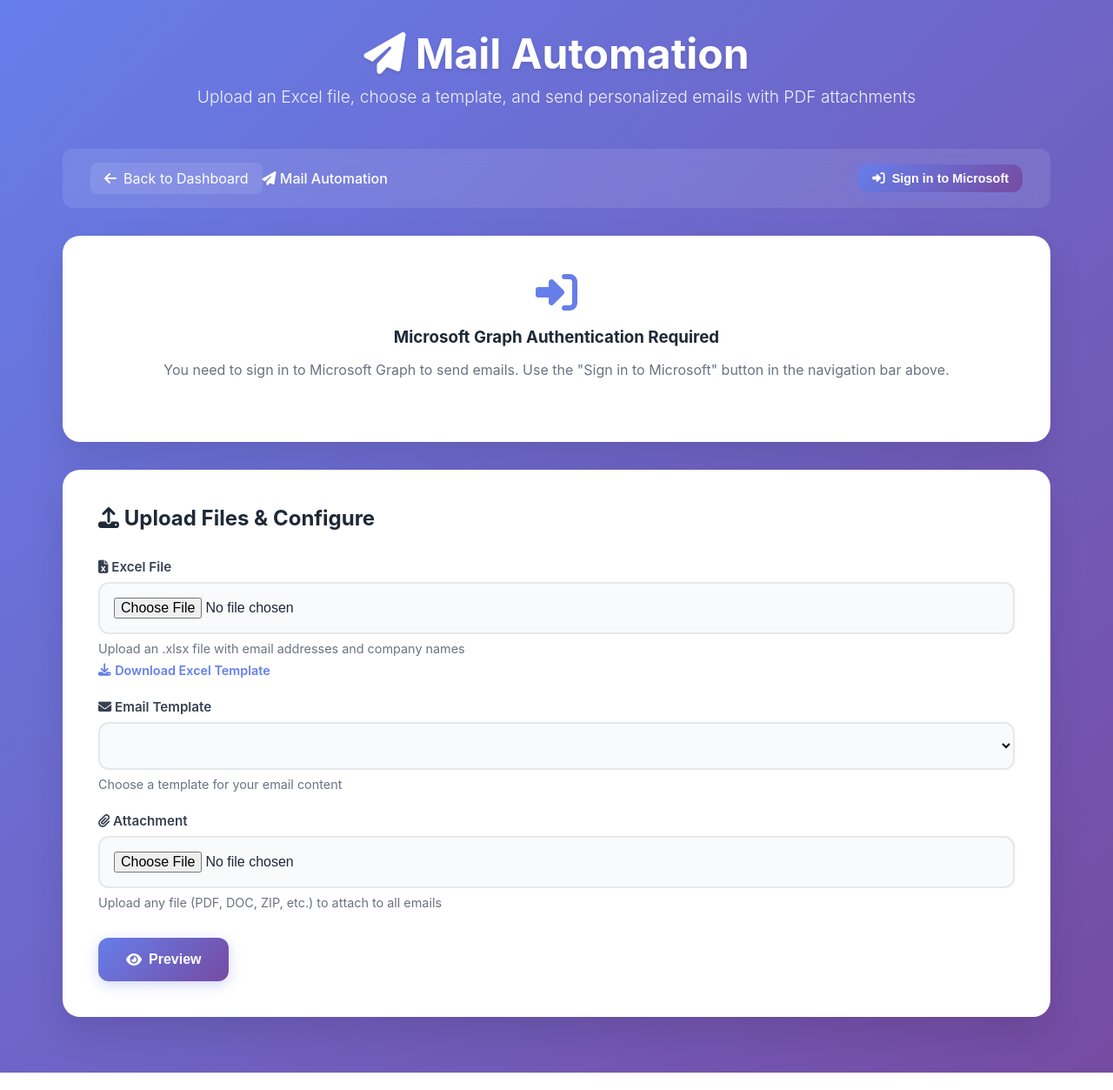
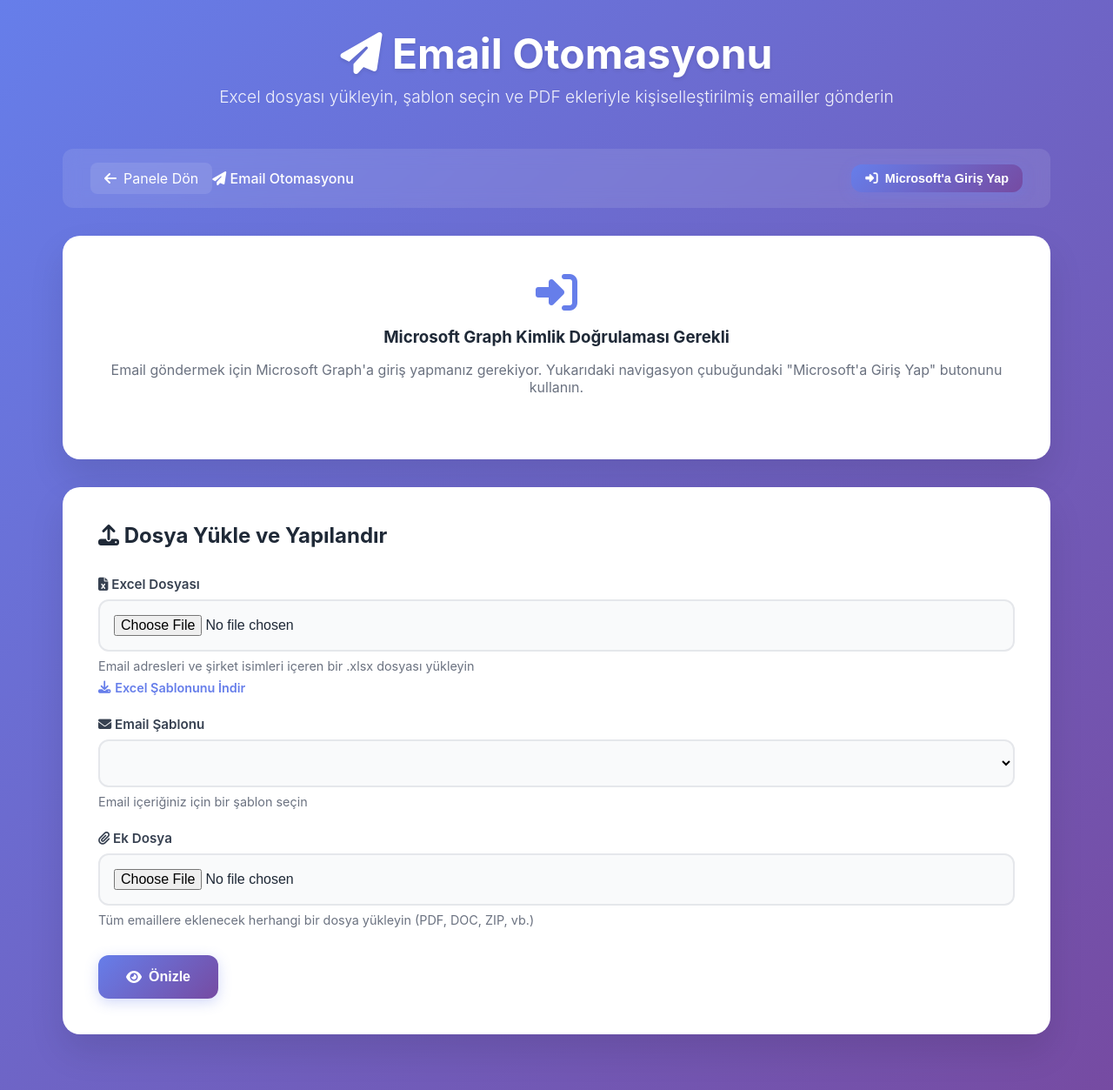
Before and after one commit to emrekarakus1/commonmailer, a Django app: page /mail/ in a window 1280 px wide. Shown: the whole page at 87% size. Run offline with Django 5.2, Linux system fonts and the light colour scheme; the visitor is signed in with stand-in values (Sample User, id 1); lists and menus that the app fills with data are empty.

Commit message:
Add email preview details, animated success checkmark, and Turkish language support

```diff
--- a/automation/templates/automation/mail_automation.html
+++ b/automation/templates/automation/mail_automation.html
@@ -345,20 +345,20 @@
   <body>
     <div class="container">
       <div class="header">
-        <h1><i class="fas fa-paper-plane"></i> Mail Automation</h1>
-        <p>Upload an Excel file, choose a template, and send personalized emails with PDF attachments</p>
+        <h1><i class="fas fa-paper-plane"></i> Email Otomasyonu</h1>
+        <p>Excel dosyası yükleyin, şablon seçin ve PDF ekleriyle kişiselleştirilmiş emailler gönderin</p>
       </div>
 
       <div class="nav-bar">
         <a href="{% url 'dashboard' %}" class="back-link">
-          <i class="fas fa-arrow-left"></i> Back to Dashboard
+          <i class="fas fa-arrow-left"></i> Panele Dön
         </a>
         <div style="font-weight: 500;">
-          <i class="fas fa-paper-plane"></i> Mail Automation
+          <i class="fas fa-paper-plane"></i> Email Otomasyonu
         </div>
         {% if signin_required %}
           <button type="button" class="btn" onclick="startSignIn()" style="margin-left: auto; padding: 0.5rem 1rem; font-size: 0.9rem;">
-            <i class="fas fa-sign-in-alt"></i> Sign in to Microsoft
+            <i class="fas fa-sign-in-alt"></i> Microsoft'a Giriş Yap
           </button>
         {% endif %}
       </div>
@@ -391,8 +391,8 @@
         <div class="card">
           <div style="text-align: center;">
             <i class="fas fa-sign-in-alt" style="font-size: 3rem; color: #667eea; margin-bottom: 1rem;"></i>
-            <h3 style="margin-bottom: 1rem;">Microsoft Graph Authentication Required</h3>
-            <p style="margin-bottom: 2rem; color: #6b7280;">You need to sign in to Microsoft Graph to send emails. Use the "Sign in to Microsoft" button in the navigation bar above.</p>
+            <h3 style="margin-bottom: 1rem;">Microsoft Graph Kimlik Doğrulaması Gerekli</h3>
+            <p style="margin-bottom: 2rem; color: #6b7280;">Email göndermek için Microsoft Graph'a giriş yapmanız gerekiyor. Yukarıdaki navigasyon çubuğundaki "Microsoft'a Giriş Yap" butonunu kullanın.</p>
           </div>
         </div>
         <div id="signinInfo" style="margin-top: 1rem;"></div>
@@ -401,44 +401,44 @@
       {% if step == 'form' %}
         <div class="card">
           <h2 style="margin-bottom: 2rem; color: #1f2937; font-size: 1.5rem;">
-            <i class="fas fa-upload"></i> Upload Files & Configure
+            <i class="fas fa-upload"></i> Dosya Yükle ve Yapılandır
           </h2>
           <form method="post" enctype="multipart/form-data">
             {% csrf_token %}
 
             <div class="form-group">
               <label for="{{ form.excel_file.id_for_label }}">
-                <i class="fas fa-file-excel"></i> Excel File
+                <i class="fas fa-file-excel"></i> Excel Dosyası
               </label>
               {{ form.excel_file }}
               <div class="hint">
-                Upload an .xlsx file with email addresses and company names
+                Email adresleri ve şirket isimleri içeren bir .xlsx dosyası yükleyin
                 <br>
                 <a href="{% url 'automation:download_excel_template' %}" style="color: #667eea; text-decoration: none; font-weight: 600; display: inline-flex; align-items: center; gap: 0.3rem; margin-top: 0.5rem;">
-                  <i class="fas fa-download"></i> Download Excel Template
+                  <i class="fas fa-download"></i> Excel Şablonunu İndir
                 </a>
               </div>
             </div>
 
             <div class="form-group">
               <label for="{{ form.template.id_for_label }}">
-                <i class="fas fa-envelope"></i> Email Template
+                <i class="fas fa-envelope"></i> Email Şablonu
               </label>
               {{ form.template }}
-              <div class="hint">Choose a template for your email content</div>
+              <div class="hint">Email içeriğiniz için bir şablon seçin</div>
             </div>
 
          <div class="form-group">
            <label for="{{ form.attachment.id_for_label }}">
-             <i class="fas fa-paperclip"></i> Attachment
+             <i class="fas fa-paperclip"></i> Ek Dosya
            </label>
            {{ form.attachment }}
-           <div class="hint">Upload any file (PDF, DOC, ZIP, etc.) to attach to all emails</div>
+           <div class="hint">Tüm emaillere eklenecek herhangi bir dosya yükleyin (PDF, DOC, ZIP, vb.)</div>
          </div>
 
             <div class="btn-group">
               <button class="btn" type="submit">
-                <i class="fas fa-eye"></i> Preview
+                <i class="fas fa-eye"></i> Önizle
               </button>
             </div>
           </form>
@@ -446,51 +446,79 @@
       {% elif step == 'preview' %}
         <div class="card">
           <h2 style="margin-bottom: 1.5rem; color: #1f2937; font-size: 1.5rem;">
-            <i class="fas fa-eye"></i> Preview Information
+            <i class="fas fa-eye"></i> Önizleme Bilgileri
           </h2>
 
           <div class="stats" style="margin-bottom: 2rem;">
             <div class="stat-card">
               <div class="number">{{ total_rows }}</div>
-              <div class="label">Total Recipients</div>
+              <div class="label">Toplam Alıcı</div>
             </div>
             <div class="stat-card">
               <div class="number">{{ total_rows }}</div>
-              <div class="label">Emails to Send</div>
+              <div class="label">Gönderilecek Email</div>
             </div>
             <div class="stat-card">
-              <div class="number">{{ template_name|default:"N/A" }}</div>
-              <div class="label">Template</div>
+              <div class="number">{{ template_name|default:"Yok" }}</div>
+              <div class="label">Şablon</div>
             </div>
           </div>
 
           <div style="background: #f8fafc; padding: 1.5rem; border-radius: 12px; border: 1px solid #e2e8f0; margin-bottom: 1.5rem;">
             <h3 style="margin-bottom: 1rem; color: #1f2937; font-size: 1.1rem;">
-              <i class="fas fa-info-circle" style="color: #667eea;"></i> What will happen:
+              <i class="fas fa-info-circle" style="color: #667eea;"></i> Ne Olacak:
             </h3>
             <ul style="list-style: none; padding: 0; margin: 0;">
               <li style="padding: 0.75rem 0; border-bottom: 1px solid #e2e8f0; display: flex; align-items: center; gap: 0.75rem;">
                 <i class="fas fa-check-circle" style="color: #16a34a;"></i>
-                <span><strong>{{ total_rows }} emails</strong> will be sent to recipients from your Excel file</span>
+                <span><strong>{{ total_rows }} email</strong> Excel dosyanızdaki alıcılara gönderilecek</span>
               </li>
               <li style="padding: 0.75rem 0; border-bottom: 1px solid #e2e8f0; display: flex; align-items: center; gap: 0.75rem;">
                 <i class="fas fa-envelope" style="color: #667eea;"></i>
-                <span>Each email will use the <strong>{{ template_name|default:"selected" }} template</strong></span>
+                <span>Her email <strong>{{ template_name|default:"seçilen" }} şablonu</strong> kullanacak</span>
               </li>
               <li style="padding: 0.75rem 0; border-bottom: 1px solid #e2e8f0; display: flex; align-items: center; gap: 0.75rem;">
                 <i class="fas fa-paperclip" style="color: #667eea;"></i>
-                <span>Attachments will be matched to companies automatically</span>
+                <span>Ekler şirketlere otomatik olarak eşleştirilecek</span>
               </li>
               <li style="padding: 0.75rem 0; display: flex; align-items: center; gap: 0.75rem;">
                 <i class="fas fa-file-excel" style="color: #16a34a;"></i>
-                <span>A detailed Excel report will be generated after sending</span>
+                <span>Gönderim sonrası detaylı Excel raporu oluşturulacak</span>
               </li>
             </ul>
           </div>
 
+          {% if email_preview_list %}
+          <div style="background: #ffffff; padding: 1.5rem; border-radius: 12px; border: 2px solid #e2e8f0; margin-bottom: 1.5rem;">
+            <h3 style="margin-bottom: 1rem; color: #1f2937; font-size: 1.1rem;">
+              <i class="fas fa-list-alt" style="color: #667eea;"></i> Email Önizleme Detayları (İlk 5 Kayıt):
+            </h3>
+            <div style="display: grid; gap: 1rem;">
+              {% for item in email_preview_list %}
+              <div style="background: #f8fafc; padding: 1rem; border-radius: 8px; border-left: 4px solid #667eea;">
+                <div style="display: flex; align-items: center; gap: 0.5rem; margin-bottom: 0.5rem;">
+                  <i class="fas fa-envelope" style="color: #667eea;"></i>
+                  <strong style="color: #1f2937;">{{ item.email }}</strong>
+                </div>
+                <div style="color: #6b7280; font-size: 0.9rem; margin-left: 1.5rem;">
+                  <div style="margin-bottom: 0.25rem;">
+                    <i class="fas fa-file-alt" style="color: #667eea; width: 16px;"></i>
+                    <strong>Şablon:</strong> {{ item.template }}
+                  </div>
+                  <div>
+                    <i class="fas fa-paperclip" style="color: #667eea; width: 16px;"></i>
+                    <strong>Ek:</strong> {{ item.attachments }}
+                  </div>
+                </div>
+              </div>
+              {% endfor %}
+            </div>
+          </div>
+          {% endif %}
+
           <div class="card" style="background: #f8fafc;">
             <h3 style="margin-bottom: 1rem; color: #1f2937; font-size: 1.1rem;">
-              <i class="fas fa-table"></i> Data Preview (First 5 Rows)
+              <i class="fas fa-table"></i> Veri Önizlemesi (İlk 5 Satır)
             </h3>
             <div class="preview-table">{{ preview|safe }}</div>
           </div>
@@ -498,10 +526,10 @@
 
         <div class="card">
           <h2 style="margin-bottom: 1.5rem; color: #1f2937; font-size: 1.5rem;">
-            <i class="fas fa-rocket"></i> Ready to Send
+            <i class="fas fa-rocket"></i> Göndermeye Hazır
           </h2>
           <p style="margin-bottom: 1.5rem; color: #6b7280;">
-            Review the information above. Click "Validate" to start sending emails.
+            Yukarıdaki bilgileri gözden geçirin. Email göndermeye başlamak için "Doğrula ve Gönder" butonuna tıklayın.
           </p>
           <form method="post" enctype="multipart/form-data">
             {% csrf_token %}
@@ -513,13 +541,13 @@
             <input type="hidden" name="confirm_send" value="1" />
             <div class="btn-group">
               <button class="btn" type="submit">
-                <i class="fas fa-check-circle"></i> Validate & Send Emails
+                <i class="fas fa-check-circle"></i> Doğrula ve Email Gönder
               </button>
               <a class="btn secondary" href="{% url 'dashboard' %}">
-                <i class="fas fa-home"></i> Go to Dashboard
+                <i class="fas fa-home"></i> Panele Dön
               </a>
               <a class="btn secondary" href="?reset=1">
-                <i class="fas fa-undo"></i> Start Over
+                <i class="fas fa-undo"></i> Baştan Başla
               </a>
             </div>
           </form>
@@ -528,7 +556,7 @@
       {% elif step == 'done' %}
         <div class="card">
           <h2 style="margin-bottom: 1.5rem; color: #1f2937; font-size: 1.5rem;">
-            <i class="fas fa-clipboard-list"></i> Processing Results
+            <i class="fas fa-clipboard-list"></i> İşlem Sonuçları
           </h2>
           {% if logs %}
             <div class="logs">
@@ -538,33 +566,51 @@
             </div>
           {% else %}
             <div class="info">
-              <i class="fas fa-info-circle"></i> No logs available.
+              <i class="fas fa-info-circle"></i> Log bulunamadı.
             </div>
           {% endif %}
         </div>
 
         <div class="card">
           <div style="text-align: center;">
-            <i class="fas fa-check-circle" style="font-size: 3rem; color: #16a34a; margin-bottom: 1rem;"></i>
-            <h3 style="margin-bottom: 1rem; color: #1f2937;">Processing Complete!</h3>
+            <div id="successAnimation" style="margin-bottom: 1rem;">
+              <div style="width: 100px; height: 100px; margin: 0 auto; position: relative;">
+                <svg viewBox="0 0 100 100" style="width: 100%; height: 100%;">
+                  <circle cx="50" cy="50" r="45" fill="none" stroke="#16a34a" stroke-width="4" id="successCircle" style="stroke-dasharray: 283; stroke-dashoffset: 283; animation: drawCircle 0.6s ease-out forwards;"></circle>
+                  <path d="M 30 50 L 45 65 L 70 35" fill="none" stroke="#16a34a" stroke-width="5" stroke-linecap="round" stroke-linejoin="round" id="successCheck" style="stroke-dasharray: 50; stroke-dashoffset: 50; animation: drawCheck 0.4s ease-out 0.6s forwards;"></path>
+                </svg>
+              </div>
+            </div>
+            <style>
+              @keyframes drawCircle {
+                to { stroke-dashoffset: 0; }
+              }
+              @keyframes drawCheck {
+                to { stroke-dashoffset: 0; }
+              }
+              @keyframes bounce {
+                0%, 100% { transform: scale(1); }
+                50% { transform: scale(1.1); }
+              }
+              #successAnimation {
+                animation: bounce 0.6s ease-in-out 1s;
+              }
+            </style>
+            <h3 style="margin-bottom: 1rem; color: #1f2937;">İşlem Tamamlandı! 🎉</h3>
             <p style="margin-bottom: 2rem; color: #6b7280;">
-              {% if dry_run %}
-                Dry run completed. Check the logs above to see what would have been sent.
-              {% else %}
-                Email sending completed. Check the logs above for details.
-              {% endif %}
+              Email gönderimi başarıyla tamamlandı. Yukarıdaki logları kontrol edebilirsiniz.
             </p>
             <div class="btn-group">
               {% if request.session.report_path %}
                 <a href="{% url 'automation:download_report' %}" class="btn">
-                  <i class="fas fa-file-excel"></i> Download Excel Report
+                  <i class="fas fa-file-excel"></i> Excel Raporunu İndir
                 </a>
               {% endif %}
               <a class="btn" href="?reset=1">
-                <i class="fas fa-plus"></i> Send More Emails
+                <i class="fas fa-plus"></i> Daha Fazla Email Gönder
               </a>
               <a class="btn secondary" href="{% url 'dashboard' %}">
-                <i class="fas fa-home"></i> Back to Dashboard
+                <i class="fas fa-home"></i> Panele Dön
               </a>
             </div>
           </div>
@@ -606,20 +652,20 @@
           info.innerHTML = `
             <div class="card" style="background: #f0f9ff; border: 2px solid #0ea5e9;">
               <h3 style="color: #0c4a6e; margin-bottom: 1rem;">
-                <i class="fas fa-external-link-alt"></i> Microsoft Sign-in Required
+                <i class="fas fa-external-link-alt"></i> Microsoft Girişi Gerekli
               </h3>
               <p style="margin-bottom: 1rem; color: #0c4a6e;">
-                Visit the link below and enter the code to authorize email sending:
+                Aşağıdaki bağlantıyı ziyaret edin ve email göndermeyi yetkilendirmek için kodu girin:
               </p>
               <div style="background: white; padding: 1rem; border-radius: 8px; margin-bottom: 1rem;">
-                <p style="margin-bottom: 0.5rem;"><strong>Code:</strong></p>
+                <p style="margin-bottom: 0.5rem;"><strong>Kod:</strong></p>
                 <div style="font-family: monospace; font-size: 1.5rem; font-weight: bold; color: #0c4a6e; background: #e0f2fe; padding: 1rem; border-radius: 8px; text-align: center;">${start.user_code}</div>
               </div>
               <a href="${start.verification_uri}" target="_blank" class="btn" style="display: inline-flex; align-items: center; gap: 0.5rem;">
-                <i class="fas fa-external-link-alt"></i> Open Microsoft Sign-in
+                <i class="fas fa-external-link-alt"></i> Microsoft Giriş Sayfasını Aç
               </a>
               <p style="margin-top: 1rem; color: #6b7280; font-size: 0.9rem;">
-                <i class="fas fa-sync fa-spin"></i> Waiting for you to complete sign-in...
+                <i class="fas fa-sync fa-spin"></i> Giriş işleminizi tamamlamanız bekleniyor...
               </p>
             </div>
           `;
@@ -633,15 +679,15 @@
                 info.innerHTML = `
                   <div class="card" style="background: #f0fdf4; border: 2px solid #16a34a;">
                     <h3 style="color: #166534; margin-bottom: 1rem;">
-                      <i class="fas fa-check-circle"></i> Successfully Signed In!
+                      <i class="fas fa-check-circle"></i> Başarıyla Giriş Yapıldı!
                     </h3>
-                    <p style="color: #166534; margin-bottom: 1rem;">You can now send emails.</p>
+                    <p style="color: #166534; margin-bottom: 1rem;">Artık email gönderebilirsiniz.</p>
                     <div style="display: flex; gap: 1rem; flex-wrap: wrap;">
                       <button class="btn" onclick="location.reload()">
-                        <i class="fas fa-sync"></i> Refresh Page
+                        <i class="fas fa-sync"></i> Sayfayı Yenile
                       </button>
                       <a href="{% url 'dashboard' %}" class="btn secondary">
-                        <i class="fas fa-home"></i> Go to Dashboard
+                        <i class="fas fa-home"></i> Panele Git
                       </a>
                     </div>
                   </div>
@@ -652,11 +698,11 @@
                 info.innerHTML = `
                   <div class="card" style="background: #fef2f2; border: 2px solid #ef4444;">
                     <h3 style="color: #dc2626; margin-bottom: 1rem;">
-                      <i class="fas fa-exclamation-triangle"></i> Sign-in Failed
+                      <i class="fas fa-exclamation-triangle"></i> Giriş Başarısız
                     </h3>
-                    <p style="color: #dc2626;">${res.detail || 'Unknown error'}</p>
+                    <p style="color: #dc2626;">${res.detail || 'Bilinmeyen hata'}</p>
                     <button class="btn secondary" onclick="startSignIn()" style="margin-top: 1rem;">
-                      <i class="fas fa-redo"></i> Try Again
+                      <i class="fas fa-redo"></i> Tekrar Dene
                     </button>
                   </div>
                 `;
--- a/automation/views.py
+++ b/automation/views.py
@@ -398,10 +398,25 @@
 
                 # If confirm_send is not set, show preview first
                 if not confirm_send:
+                    # Prepare email preview details (first 5 rows)
+                    email_preview_list = []
+                    for idx, (_, row) in enumerate(df.head(5).iterrows()):
+                        to_email = str(row[email_column])
+                        company_name = row.get(company_column, "") if company_column in df.columns else ""
+                        matching_attachments = _get_matching_attachments(company_name, uploaded_files, df)
+                        email_preview_list.append({
+                            "email": to_email,
+                            "company": company_name if company_name else "N/A",
+                            "template": template_name,
+                            "attachments": matching_attachments
+                        })
+
                     context.update({
                         "preview": preview,
                         "total_rows": len(df),
                         "template_name": template_name,
+                        "email_preview_list": email_preview_list,
+                        "has_attachments": len(uploaded_files) > 0,
                         "step": "preview"
                     })
                     context["form"] = form
```
